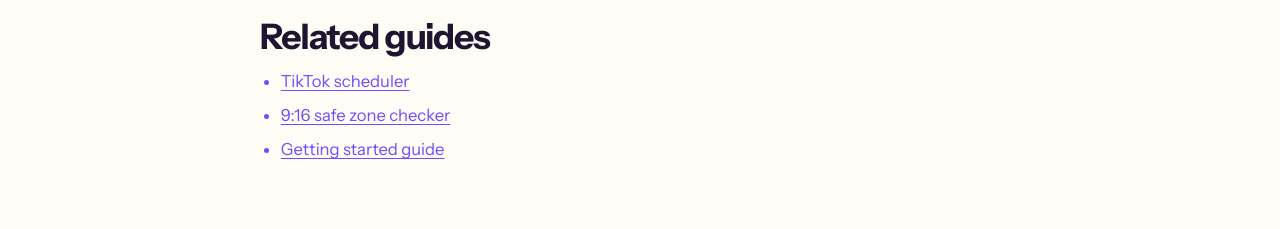
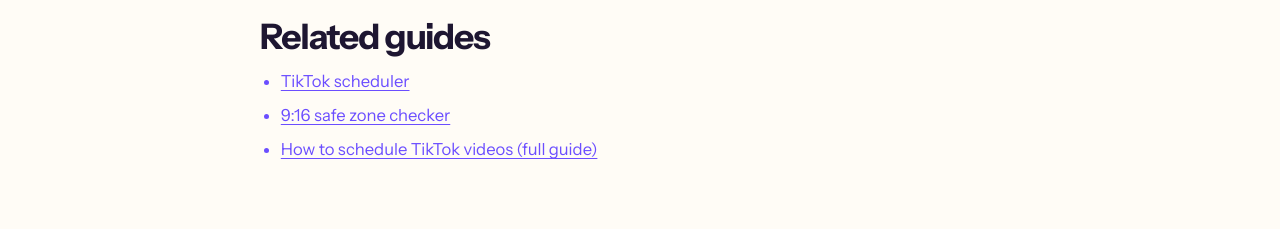
Before and after one commit to Ramanmakkar1/socialapp, a Next.js app: page /help/schedule-tiktok-posts in a window 1280 px wide. Shown: the part 2940-3169 px from the top of the page. Built offline with nearby package versions, Linux system fonts and the light colour scheme; no server answers.

Commit message:
autopilot: TikTok scheduling help page: point the generic 'Getting started guide' related link at the TikTok scheduling guide (GSC: /guides/how-to-schedule-tiktok-videos is 'Discovered - currently not indexed')
Task #29478, written by local Qwen.

```diff
--- a/src/app/help/schedule-tiktok-posts/page.tsx
+++ b/src/app/help/schedule-tiktok-posts/page.tsx
@@ -134,7 +134,7 @@ const howToJsonLdFor = (state: ReturnType<typeof networkAvailability>) => ({
 const related = [
   { href: "/tiktok-scheduler", label: "TikTok scheduler" },
   { href: "/tools/tiktok-safe-zone-checker", label: "9:16 safe zone checker" },
-  { href: "/help/getting-started", label: "Getting started guide" },
+  { href: "/guides/how-to-schedule-tiktok-videos", label: "How to schedule TikTok videos (full guide)" },
 ];
 
 export default function ScheduleTikTokPostsHelpPage() {
```
